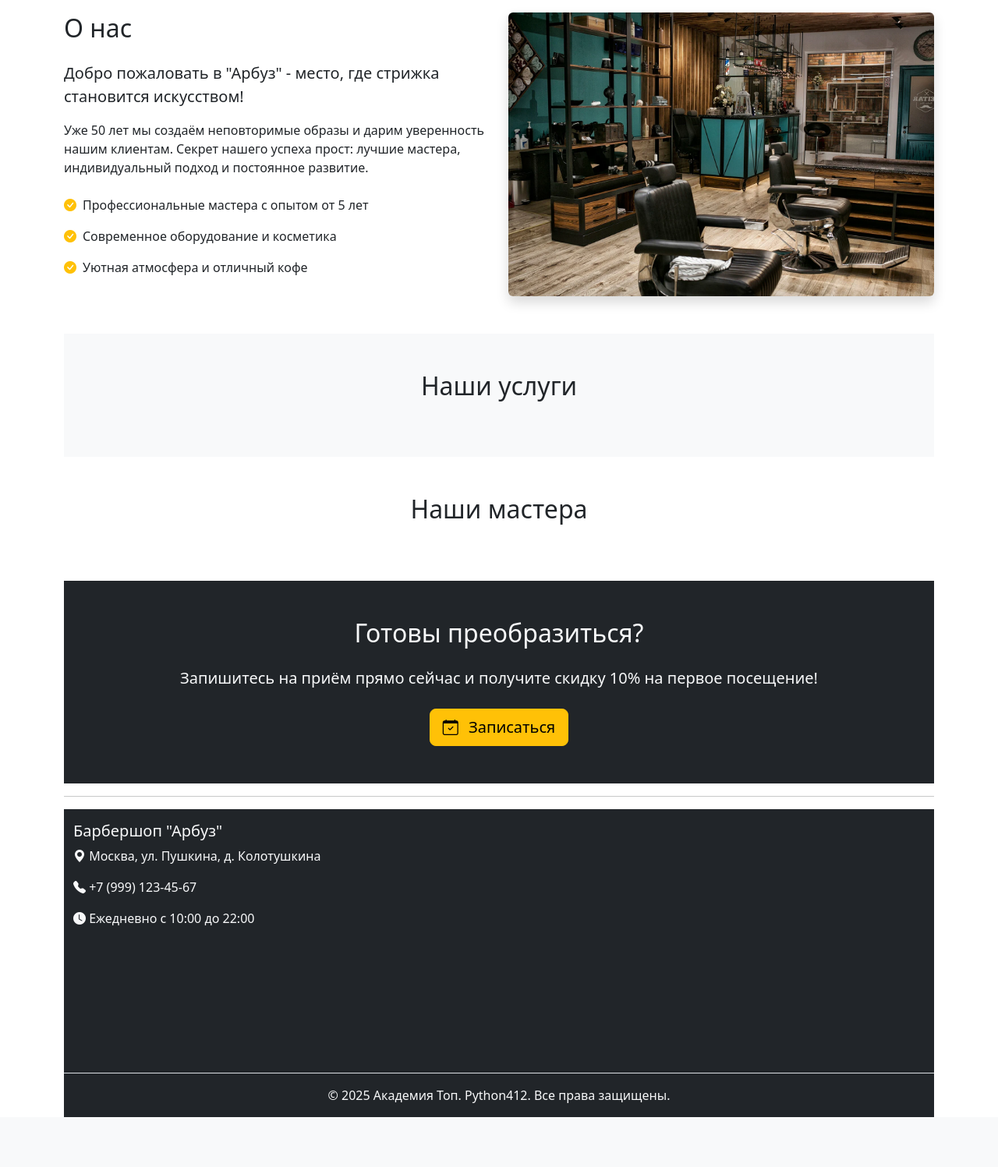
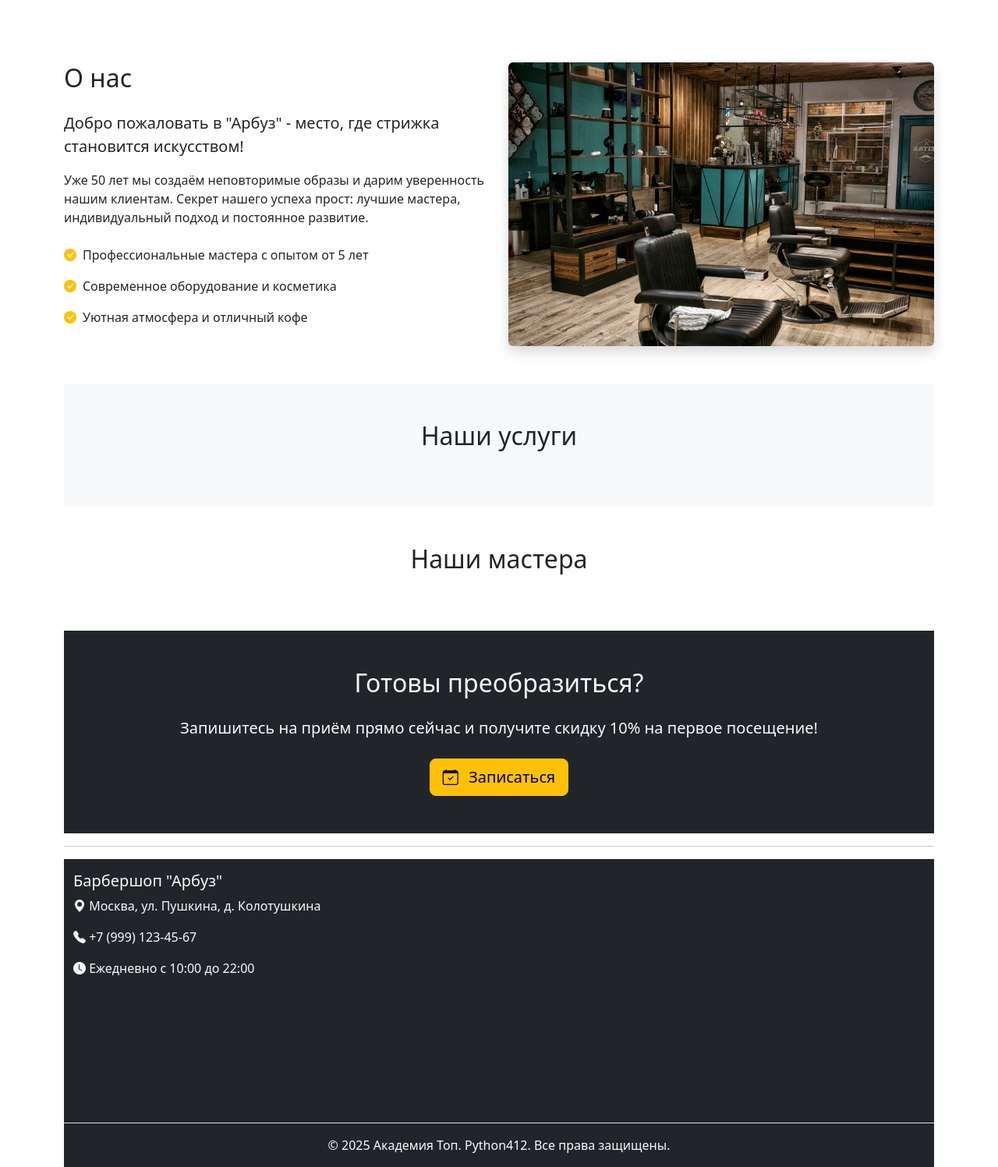
Before and after one commit to KonstantinZenin/django_412, a Django app: page / in a window 1280 px wide. Shown: the part 56-1553 px from the top of the page at 78% size. Before the commit the page ends 1489 px from the top, so only its background shows below. Run offline with Django 5.2, Linux system fonts and the light colour scheme; data that the repository does not hold is empty.

Commit message:
style: исправлены отступы и добавлен класс для основного блока контента

```diff
--- a/templates/base.html
+++ b/templates/base.html
@@ -23,7 +23,7 @@
                 {% include "nav_menu_include.html" %}
             {% endblock header %}
     </header>
-        <main>
+        <main class="mt-5 pt-3">
         {% comment %} Тут будет контекнт! {% endcomment %}
             {% block content %}
                 {% comment %} Данные будут вставлятся сюда! {% endcomment %}
```
